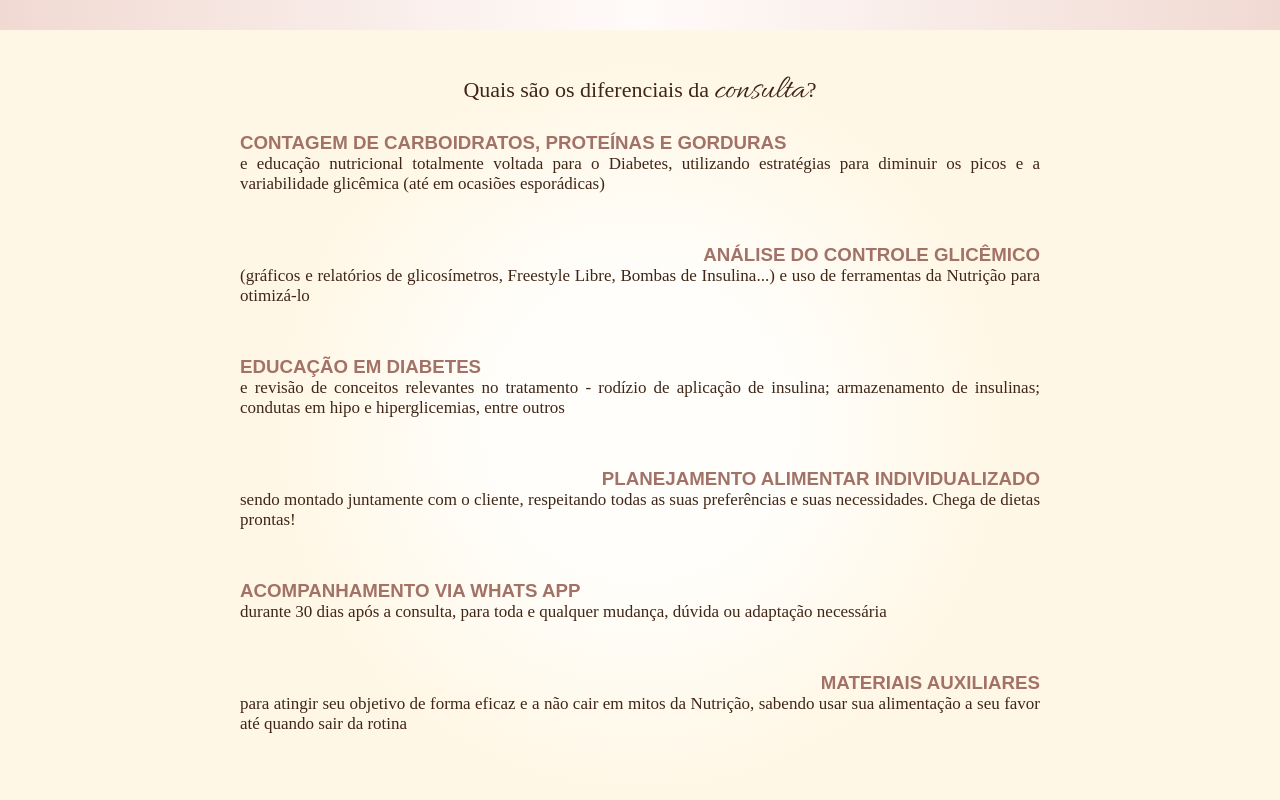
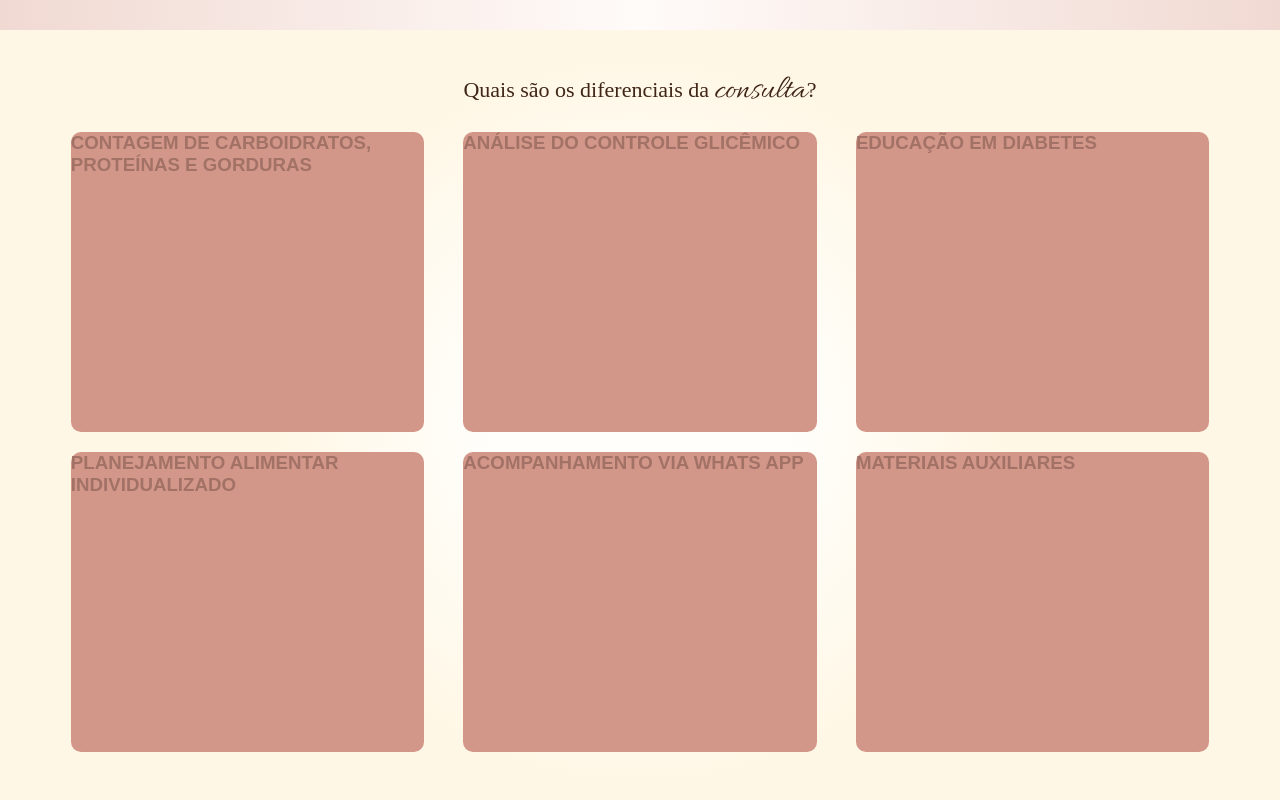
Before and after one commit to MilenaSateles/nutri-marina-cavalin, a plain HTML site: page GuriaDaInsulina/index.html in a window 1280 px wide. Shown: the part 1340-2140 px from the top of the page. Drawn offline with Linux system fonts and the light colour scheme; a web font is replaced by a local one.

Commit message:
feat: atualização dos diferenciais da consulta

```diff
--- a/GuriaDaInsulina/index.html
+++ b/GuriaDaInsulina/index.html
@@ -107,34 +107,34 @@
             <div class="interface">
                 <h2>Quais são os diferenciais da <span>consulta</span>?</h2>
                 <div class="flex">
-                    <div class="diferencial-esq">
+                    <div class="diferencial">
                         <h3 class="nome-diferencial">CONTAGEM DE CARBOIDRATOS, PROTEÍNAS E GORDURAS </h3>
-                        <p>e educação nutricional totalmente voltada para o Diabetes, utilizando estratégias para diminuir os picos e a variabilidade glicêmica (até em ocasiões esporádicas)</p>
+                        <!--<p>e educação nutricional totalmente voltada para o Diabetes, utilizando estratégias para diminuir os picos e a variabilidade glicêmica (até em ocasiões esporádicas)</p>-->
                     </div><!--diferencial-esq-->
 
-                    <div class="diferencial-dir">
+                    <div class="diferencial">
                         <h3 class="nome-diferencial">ANÁLISE DO CONTROLE GLICÊMICO</h3>
-                        <p>(gráficos e relatórios de glicosímetros, Freestyle Libre, Bombas de Insulina...) e uso de ferramentas da Nutrição para otimizá-lo</p>
+                        <!-- <p>(gráficos e relatórios de glicosímetros, Freestyle Libre, Bombas de Insulina...) e uso de ferramentas da Nutrição para otimizá-lo</p> -->
                     </div><!--diferencial-dir-->
 
-                    <div class="diferencial-esq">
+                    <div class="diferencial">
                         <h3 class="nome-diferencial">EDUCAÇÃO EM DIABETES</h3>
-                        <p>e revisão de conceitos relevantes no tratamento - rodízio de aplicação de insulina; armazenamento de insulinas; condutas em hipo e hiperglicemias, entre outros</p>
+                        <!-- <p>e revisão de conceitos relevantes no tratamento - rodízio de aplicação de insulina; armazenamento de insulinas; condutas em hipo e hiperglicemias, entre outros</p> -->
                     </div><!--diferencial-esq-->
 
-                    <div class="diferencial-dir">
+                    <div class="diferencial">
                         <h3 class="nome-diferencial">PLANEJAMENTO ALIMENTAR INDIVIDUALIZADO</h3>
-                        <p>sendo montado juntamente com o cliente, respeitando todas as suas preferências e suas necessidades. Chega de dietas prontas!</p>
+                        <!-- <p>sendo montado juntamente com o cliente, respeitando todas as suas preferências e suas necessidades. Chega de dietas prontas!</p> -->
                     </div><!--diferencial-dir-->
 
-                    <div class="diferencial-esq">
+                    <div class="diferencial">
                         <h3 class="nome-diferencial">ACOMPANHAMENTO VIA WHATS APP</h3>
-                        <p>durante 30 dias após a consulta, para toda e qualquer mudança, dúvida ou adaptação necessária</p>
+                        <!-- <p>durante 30 dias após a consulta, para toda e qualquer mudança, dúvida ou adaptação necessária</p> -->
                     </div><!--diferencial-esq-->
 
-                    <div class="diferencial-dir">
+                    <div class="diferencial">
                         <h3 class="nome-diferencial">MATERIAIS AUXILIARES</h3>
-                        <p>para atingir seu objetivo de forma eficaz e a não cair em mitos da Nutrição, sabendo usar sua alimentação a seu favor até quando sair da rotina</p>
+                        <!-- <p>para atingir seu objetivo de forma eficaz e a não cair em mitos da Nutrição, sabendo usar sua alimentação a seu favor até quando sair da rotina</p> -->
                     </div><!--diferencial-dir-->
 
                 </div><!--flex-->
@@ -151,19 +151,27 @@
 
                     <div class="txt-sobre">
                         <h3>Prazer, Marina Cavalin</h3>
-                        <p>Sou Nutricionista graduada pela Universidade de São Paulo (USP) e portadora de Diabetes Mellitus tipo 1 desde os 10 anos.
-                            Possuo experiência em acompanhamento de portadores de Diabetes Mellitus, atendendo no Centro de Diabetes Curitiba (CDC - HNSG), além de atendimento particular presencial e online.</p>
-                        <p>Sou também desenvolvedora do curso Diabetes Mellitus tipo 1 e Contagem de Carboidratos para Nutricionistas na Plataforma NutriHub, e criadora do Guria da Insulina, página no Instagram que auxilia portadores de Diabetes e suas famílias.</p>
+                        <p>Sou Nutricionista graduada pela Universidade de São Paulo (USP) e portadora de Diabetes
+                            Mellitus tipo 1 desde os 10 anos.
+                            Possuo experiência em acompanhamento de portadores de Diabetes Mellitus, atendendo no Centro
+                            de Diabetes Curitiba (CDC - HNSG), além de atendimento particular presencial e online.</p>
+                        <p>Sou também desenvolvedora do curso Diabetes Mellitus tipo 1 e Contagem de Carboidratos para
+                            Nutricionistas na Plataforma NutriHub, e criadora do Guria da Insulina, página no Instagram
+                            que auxilia portadores de Diabetes e suas famílias.</p>
                     </div><!--txt-sobre-->
 
                     <div class="txt-sobre-2">
                         <p>Contribui também com outros projetos, sendo:
-                            <ul>
-                                <li>Diretora Acadêmica da Liga de Controle de Diabetes Mellitus do Hospital das Clínicas de São Paulo (HC-FMUSP) (2019-2021)</li>
-                                <li>Coordenadora da Nutrição do Projeto Intergeracional (InterGERA) pelo Grupo Assistencial Multidisciplinar do Idoso Ambulatorial no Hospital das Clínicas de São Paulo (HC-FMUSP)</li>
-                                <li>Colaboradora em Estudos Populacionais realizados pelo Laboratório de Avaliação do Estado Nutricional de Populações (Lanpop - USP).</li>
-                            </ul>
-                    </p>
+                        <ul>
+                            <li>Diretora Acadêmica da Liga de Controle de Diabetes Mellitus do Hospital das Clínicas de
+                                São Paulo (HC-FMUSP) (2019-2021)</li>
+                            <li>Coordenadora da Nutrição do Projeto Intergeracional (InterGERA) pelo Grupo Assistencial
+                                Multidisciplinar do Idoso Ambulatorial no Hospital das Clínicas de São Paulo (HC-FMUSP)
+                            </li>
+                            <li>Colaboradora em Estudos Populacionais realizados pelo Laboratório de Avaliação do Estado
+                                Nutricional de Populações (Lanpop - USP).</li>
+                        </ul>
+                        </p>
                     </div><!--txt-sobre-2-->
                     <div class="img-sobre-2">
                         <img src="img/guria-da-insulina.png" alt="Guria da Insulina">
--- a/GuriaDaInsulina/style.css
+++ b/GuriaDaInsulina/style.css
@@ -104,18 +104,18 @@ section.topo-do-site {
     background-image: linear-gradient(transparent, var(--cor02));
     width: 100%;
     height: 500px;
-
 }
 
 section.topo-do-site.flex {
     align-items: center;
     justify-content: center;
-    gap: 200px;
+    flex-wrap: wrap;
 }
 
 .topo-do-site .txt-topo-site {
     height: 300px;
     margin-top: 100px;
+    flex-basis: 45%;
 }
 
 .topo-do-site .txt-topo-site h1 {
@@ -136,13 +136,14 @@ section.topo-do-site.flex {
 
 .topo-do-site .img-topo-site img {
     height: 400px;
+    flex-basis: 45%;
 }
 
 /* Estilo das áreas de atuação */
 
 section.areas {
     padding: 40px 4%;
-    background-image: linear-gradient(90deg, rgba(239,214,208,0.9) 0%, rgba(255,251,249,1) 50%, rgba(239,214,208,0.9) 100%);
+    background-image: linear-gradient(90deg, rgba(239, 214, 208, 0.9) 0%, rgba(255, 251, 249, 1) 50%, rgba(239, 214, 208, 0.9) 100%);
 }
 
 .areas .flex {
@@ -184,12 +185,12 @@ section.areas .interface>h2 {
 /* Estilo dos diferenciais */
 section.diferenciais {
     padding: 40px 4%;
-    background-image: radial-gradient(circle, rgba(255,254,251,1) 0%, rgba(255,254,251,1) 19%, rgba(255,247,229,1) 50%);
+    background-image: radial-gradient(circle, rgba(255, 254, 251, 1) 0%, rgba(255, 254, 251, 1) 19%, rgba(255, 247, 229, 1) 50%);
 }
 
 .diferenciais .flex {
-    display: block;
-    gap: 200px
+    justify-content: space-around;
+    flex-wrap: wrap;
 }
 
 .diferenciais .interface h2 {
@@ -206,30 +207,33 @@ section.diferenciais {
     font-size: 34px;
 }
 
-.diferenciais .flex {
+/* .diferenciais .flex {
     width: 800px;
     margin: auto;
 
-}
+} */
 
-.diferenciais .flex > div {
+.diferenciais .flex>div {
+    width: 700px;
+    height: 300px;
+    background-color: var(--cor02);
     font-family: var(--fonte04);
     color: var(--cor05);
     font-weight: 400;
     padding-bottom: 50px;
+    border-radius: 10px;
+    flex-basis: 30%;
+    margin-bottom: 20px;
+    transition: 0.5 ease-in-out;
 }
 
-.diferenciais .diferencial-dir {
-    text-align: right;
-}
-
-.diferenciais .flex div p {
+/* .diferenciais .flex div p {
     font-family: var(--fonte02);
     color: var(--cor04);
     font-weight: 400;
     font-size: 17px;
     text-align: justify;
-}
+} */
 
 /*Estilo do Sobre*/
 
@@ -238,7 +242,7 @@ section.sobre {
     background-color: var(--cor08);
 }
 
-section.sobre .flex{
+section.sobre .flex {
     align-items: center;
     gap: 20px;
     flex-wrap: wrap;
@@ -323,6 +327,7 @@ footer {
 footer .flex {
     flex-wrap: wrap;
 }
+
 footer .flex .contato {
     flex-basis: 30%;
 }
```
